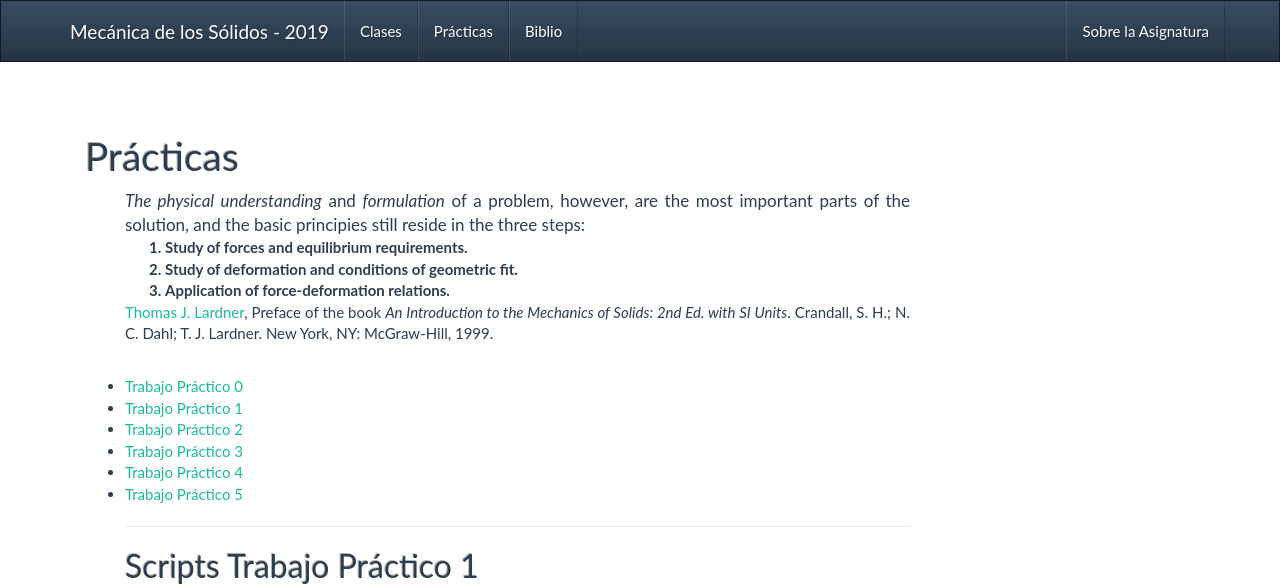
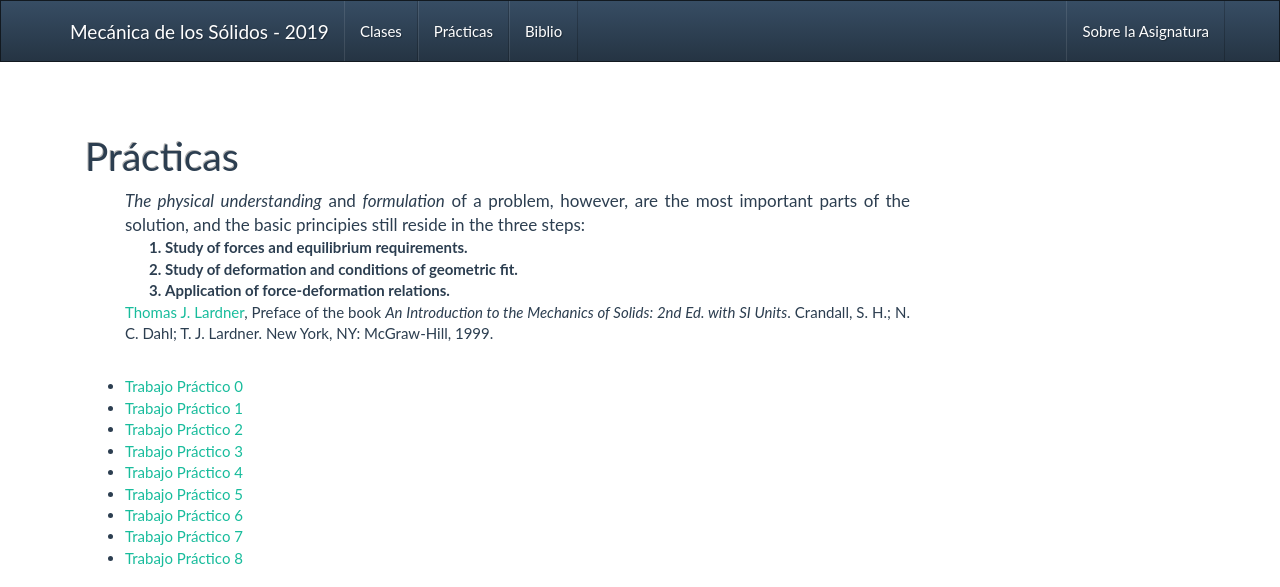
Before and after one commit to rdanielmillan/mecanicasolidos, a plain HTML site: page practicas.html in a window 1280 px wide. Shown: the top 587 px of the page. Drawn offline with nearby package versions, Linux system fonts and the light colour scheme.

Commit message:
TP6, TP7, TP8

```diff
--- a/practicas.html
+++ b/practicas.html
@@ -67,6 +67,9 @@
           <li><a href="practicas_archivos/2019_MecanicaSolidos-TP3.pdf">Trabajo Práctico 3</a><br></li>
           <li><a href="practicas_archivos/2019_MecanicaSolidos-TP4.pdf">Trabajo Práctico 4</a><br></li>
           <li><a href="practicas_archivos/2019_MecanicaSolidos-TP5.pdf">Trabajo Práctico 5</a><br></li>
+          <li><a href="practicas_archivos/2019_MecanicaSolidos-TP6.pdf">Trabajo Práctico 6</a><br></li>
+          <li><a href="practicas_archivos/2019_MecanicaSolidos-TP7.pdf">Trabajo Práctico 7</a><br></li>
+          <li><a href="practicas_archivos/2019_MecanicaSolidos-TP8.pdf">Trabajo Práctico 8</a><br></li>
           <hr>
           <h2 id="mecanica-solidos">Scripts Trabajo Práctico 1</h2>
           <li><a href="practicas_archivos/tp1_ej1_cinematica_barras.m">TP1_Ej1_Cinematica_Barras.m</a><br></li>
```
Also changed, not shown: 3 other files.
